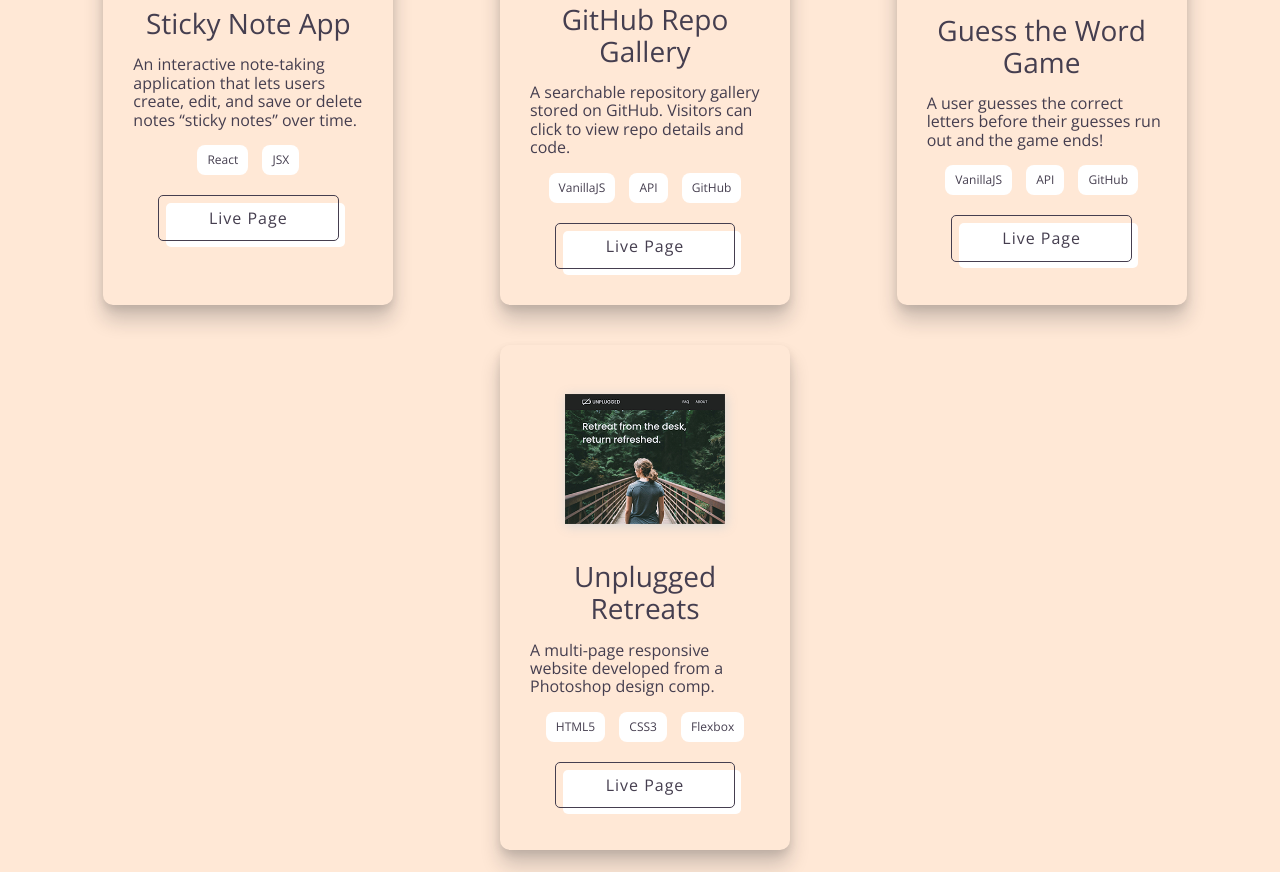
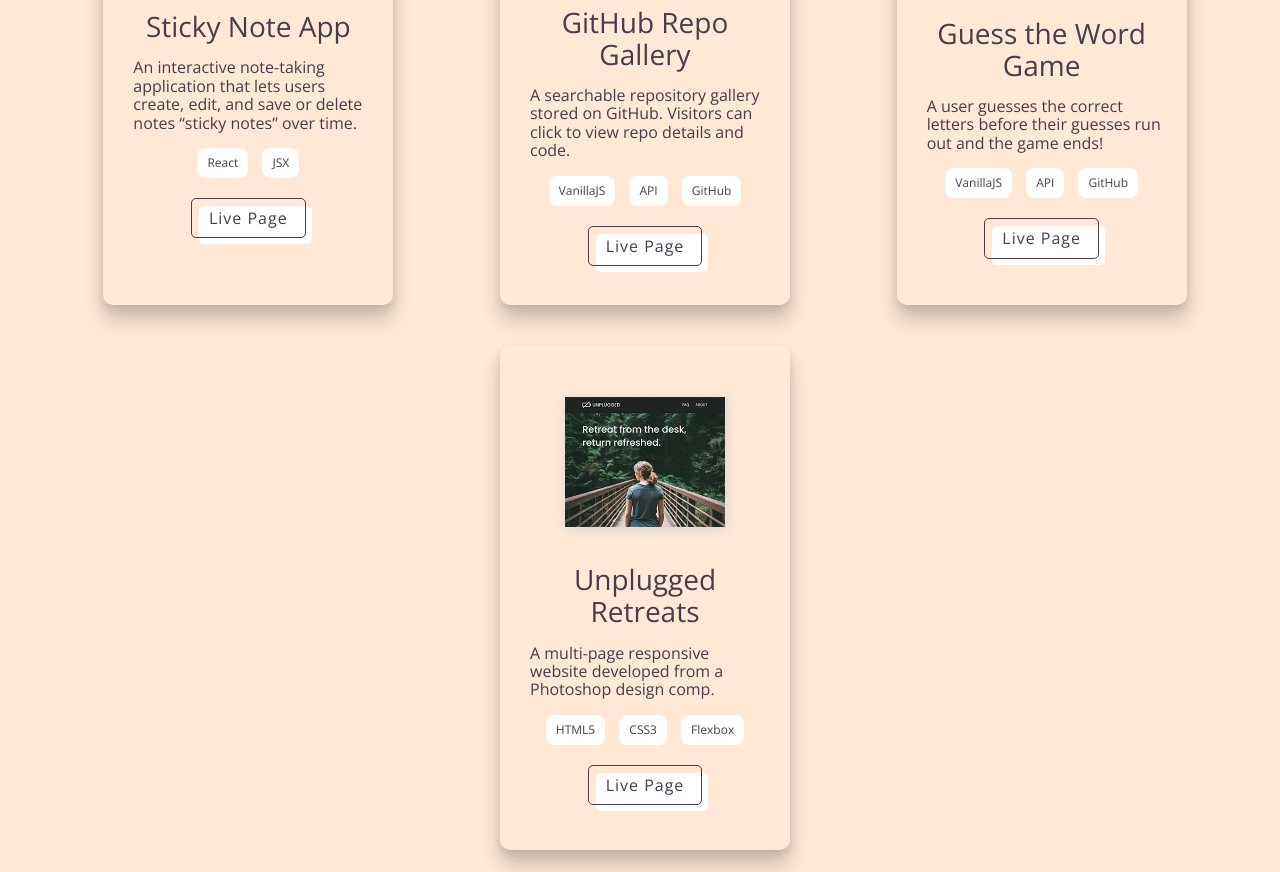
Before and after one commit to wesiptea/ask-porfolio-directory, a website built with Parcel: page index.html in a window 1280 px wide. Shown: the part 928-1800 px from the top of the page. Built offline with nearby package versions, Linux system fonts and the light colour scheme; a web font is replaced by a local one.

Commit message:
Multiple updates to Portfolio and Skills sections

```diff
--- a/css/main.css
+++ b/css/main.css
@@ -306,7 +306,19 @@ div .portfolio-skills {
   touch-action: none;
 }
 
-.button-52 {
+/* a::before {
+  text-decoration: none;
+}
+
+a:visited {
+  text-decoration: none;
+}
+
+a::after {
+  text-decoration: none;
+} */
+
+.link {
   color: #453e4f;
   font-family: 'Open Sans', sans-serif;
   font-size: 16px;
@@ -322,9 +334,11 @@ div .portfolio-skills {
   user-select: none;
   -webkit-user-select: none;
   touch-action: manipulation;
+  text-decoration: none;
 }
 
-.button-52:after {
+.link:after {
+  color: #453e4f;
   content: "";
   background-color: white;
   border-radius: 5px;
@@ -335,11 +349,18 @@ div .portfolio-skills {
   top: 7px;
   left: 7px;
   transition: 0.2s;
+  text-decoration: none;
 }
 
-.button-52:hover:after {
+.link:hover {
+  color: #453e4f;
+}
+
+.link:hover:after {
+  color: #453e4f;
   top: 0px;
   left: 0px;
+  text-decoration: none;
 }
 
 /* skills section */
@@ -370,6 +391,7 @@ section h3 {
   padding-inline-end: 10px;
   margin-inline-start: 10px;
   padding-right: 15px;
+  list-style-type: circle;
 }
 
 #additional-skills {
--- a/index.html
+++ b/index.html
@@ -93,8 +93,9 @@
           <p class="portfolio-skills">JSX</p>
         </div>
 
-        <a href="https://e5pmvy.csb.app/" target="_blank" aria-label="sticky note app live page">
-          <button class="button-52" role="button">Live Page</button>
+        <a href="https://e5pmvy.csb.app/" class="link" target="_blank" aria-label="sticky note app live page">
+          <!-- <button  role="button">Live Page</button> -->
+          Live Page
         </a>
       </div>
 
@@ -118,10 +119,8 @@
           <p class="portfolio-skills">GitHub</p>
         </div>
 
-        <a href="https://wesiptea.github.io/github-repo-gallery/" target="_blank"
-          aria-label="github repository live page link">
-          <button class="button-52" role="button">Live Page</button>
-        </a>
+        <a href="https://wesiptea.github.io/github-repo-gallery/" class="link" target="_blank"
+          aria-label="github repository live page link">Live Page</a>
       </div>
 
       <div class="portfolio-piece">
@@ -143,8 +142,8 @@
           <p class="portfolio-skills">GitHub</p>
         </div>
 
-        <a href="https://wesiptea.github.io/guess-the-word/" target="_blank" aria-label="guess the word live page link">
-          <button class="button-52" role="button">Live Page</button>
+        <a href="https://wesiptea.github.io/guess-the-word/" class="link" target="_blank"
+          aria-label="guess the word live page link">Live Page
         </a>
       </div>
 
@@ -166,9 +165,8 @@
           <p class="portfolio-skills">Flexbox</p>
         </div>
 
-        <a href="https://wesiptea.github.io/unplugged-retreat-updated/" target="_blank"
-          aria-label="unplugged retreats website live site link">
-          <button class="button-52" role="button">Live Page</button>
+        <a href="https://wesiptea.github.io/unplugged-retreat-updated/" class="link" target="_blank"
+          aria-label="unplugged retreats website live site link">Live Page
         </a>
       </div>
 
```
